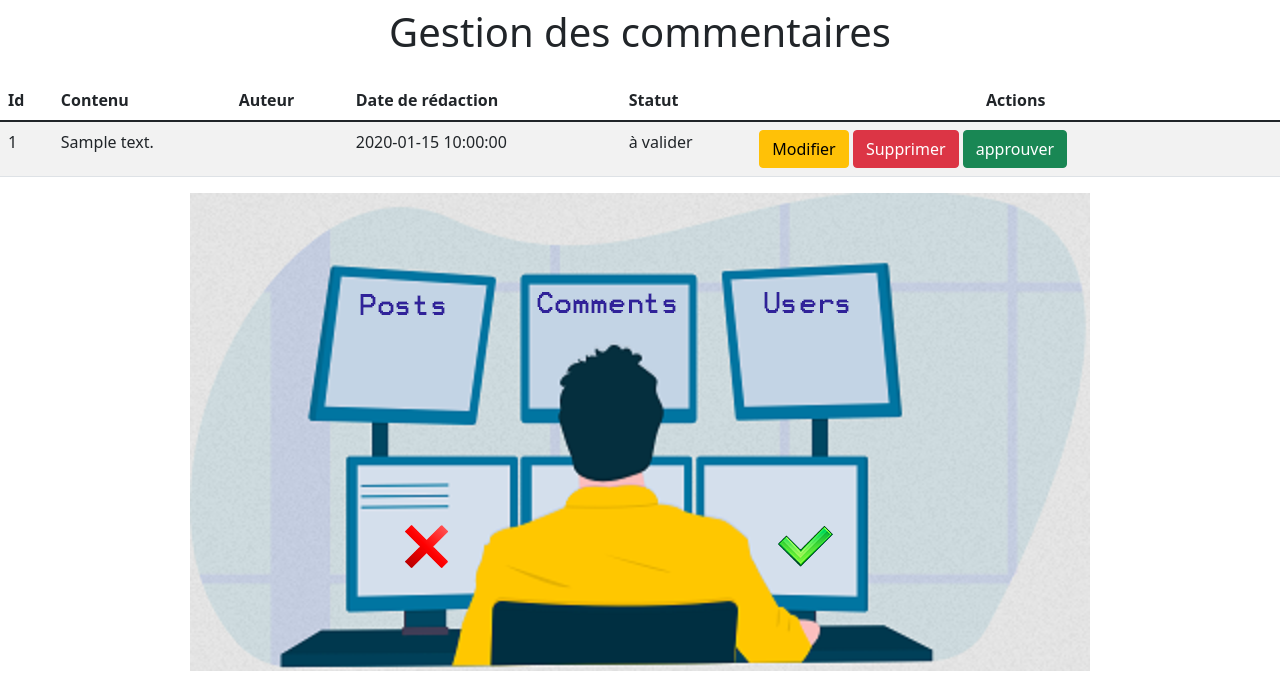
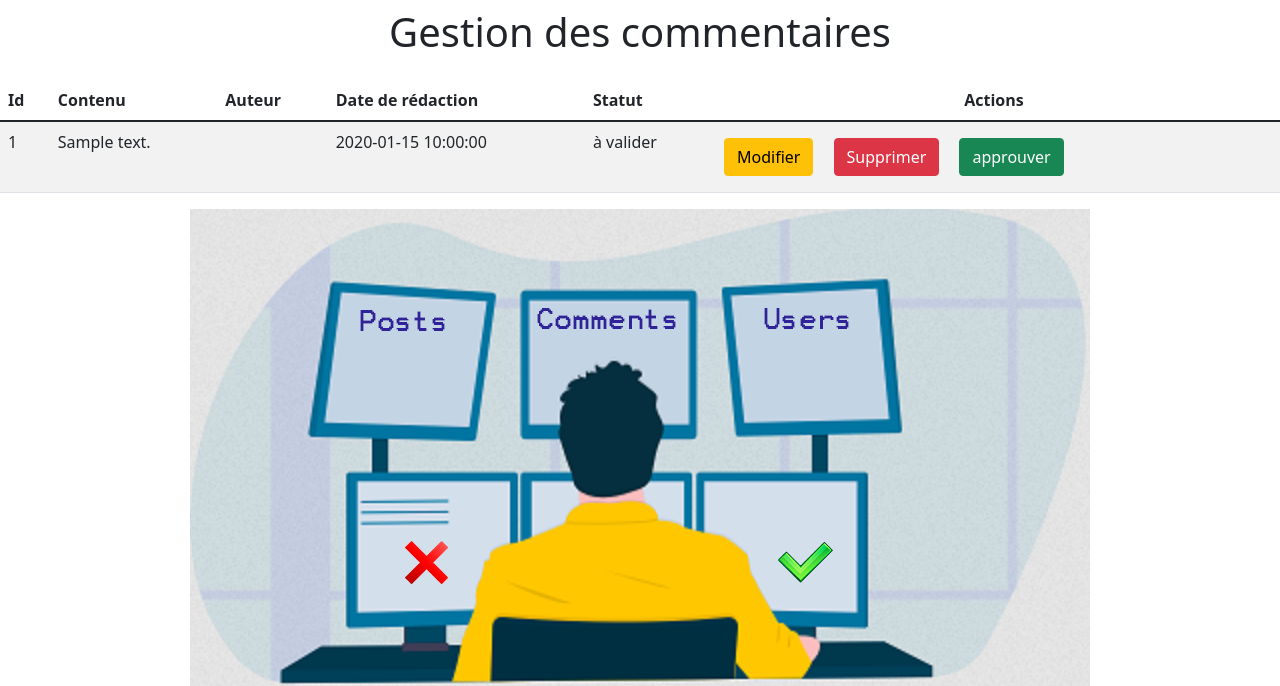
Before and after one commit to nosfairal/postBlog, a PHP site: template templates/back/adminComments.html.twig in a window 1280 px wide. Shown: the part 155-841 px from the top of the page. Run offline with PHP 8.4, Linux system fonts and the light colour scheme; the template is opened without the code that fills it: most values are stand-ins (such as "Sample title", 1, 10 or a date in 2020); some libraries are stand-ins or nearby versions.

Commit message:
avoid use of global Session in AdminController

```diff
--- a/src/Controller/AdminController.php
+++ b/src/Controller/AdminController.php
@@ -305,7 +305,7 @@ class AdminController extends Controller
             $session->put("erreur","Vous devez être connecté pour accéder à cette page");
             $session->redirect("./index.php?p=user/login");
         }
-        if(isset($_SESSION['user']) && $_SESSION['user']['userRole'] == 'admin' || $_SESSION['user']['userRole'] == 'moderator'){
+        if($session->issetSession('user') && $session->get("user")['userRole'] == 'admin' || $session->get("user")['userRole'] == 'moderator'){
         return true;
         }
         $session->put("erreur","Vous n'avez pas les droits pour accéder à cette page");
--- a/templates/back/adminComments.html.twig
+++ b/templates/back/adminComments.html.twig
@@ -30,10 +30,10 @@
                     <label class="form-check-label" for="customSwitch{{ comment.commentId }}"></label>
                 </div>
             </td>#}
-            <td>
-                <a href="https://localhost/blogpost/index.php?p=comment/update/{{ comment.commentId }}" class="btn btn-warning">Modifier</a>
-                <a href="https://localhost/blogpost/index.php?p=admin/deleteComment/{{ comment.commentId }}"class="btn btn-danger">Supprimer</a>
-                <a href="https://localhost/blogpost/index.php?p=admin/approuveComment/{{ comment.commentId }}"class="btn btn-success">approuver</a>
+            <td class="">
+                <a href="https://localhost/blogpost/index.php?p=comment/update/{{ comment.commentId }}" class="btn btn-warning m-2">Modifier</a>
+                <a href="https://localhost/blogpost/index.php?p=admin/deleteComment/{{ comment.commentId }}"class="btn btn-danger m-2">Supprimer</a>
+                <a href="https://localhost/blogpost/index.php?p=admin/approuveComment/{{ comment.commentId }}"class="btn btn-success m-2">approuver</a>
             </td>
         </tr>
     {% endfor %}
```
